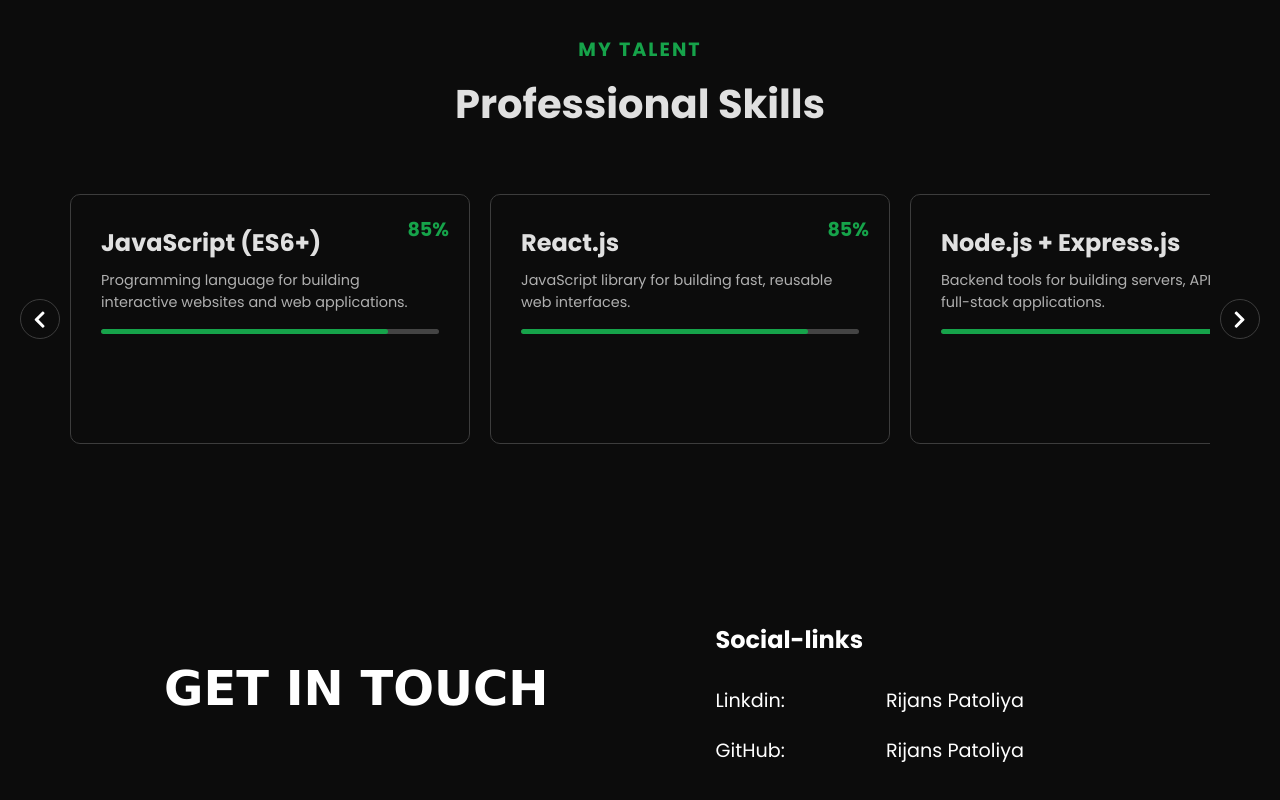
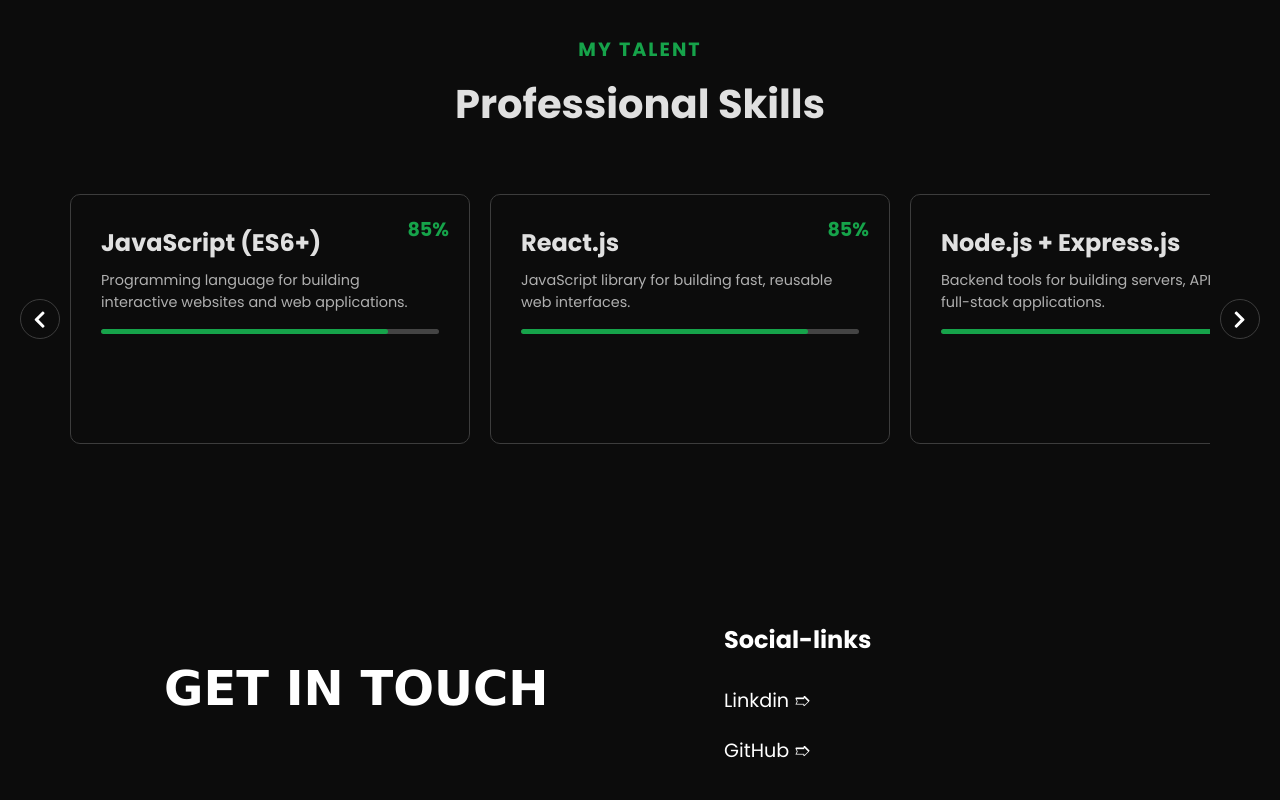
Before and after one commit to RijansPatoliya/Rijans_Portfolio, a React (Vite) app in the folder Frontend/: page / in a window 1280 px wide. Shown: the part 1807-2607 px from the top of the page. Built offline with nearby package versions, Linux system fonts and the light colour scheme.

Commit message:
Update social links with new formatting

```diff
--- a/Frontend/src/Pages/Home/Home.jsx
+++ b/Frontend/src/Pages/Home/Home.jsx
@@ -121,19 +121,13 @@
         <div className="social-links">
           <h2>Social-links</h2>
           <div className="link">
-            <div className="link-title">
-              Linkdin:
-            </div>
             <div className="link-url">
-              <a href="https://www.linkedin.com/in/rijans-patoliya/" target='_blank'>Rijans Patoliya</a>
+              <a href="https://www.linkedin.com/in/rijans-patoliya/" target='_blank'> Linkdin ➱</a>
             </div>
           </div>
           <div className="link">
-            <div className="link-title">
-              GitHub:
-            </div>
             <div className="link-url">
-              <a href="https://github.com/RijansPatoliya" target='_blank'>Rijans Patoliya</a>
+                <a href="https://github.com/RijansPatoliya" target='_blank'>GitHub ➱</a>
             </div>
           </div>
         </div>
```
